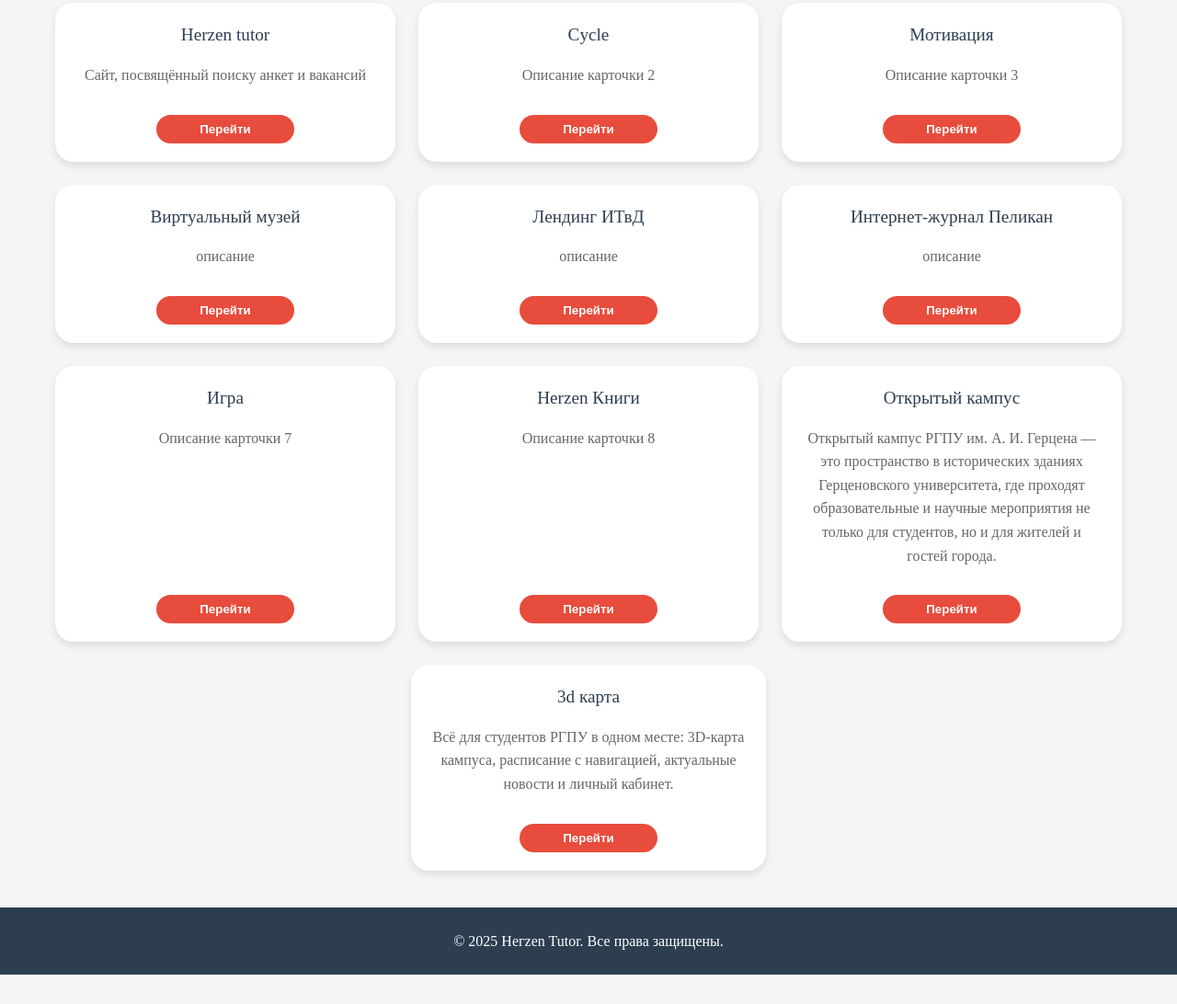
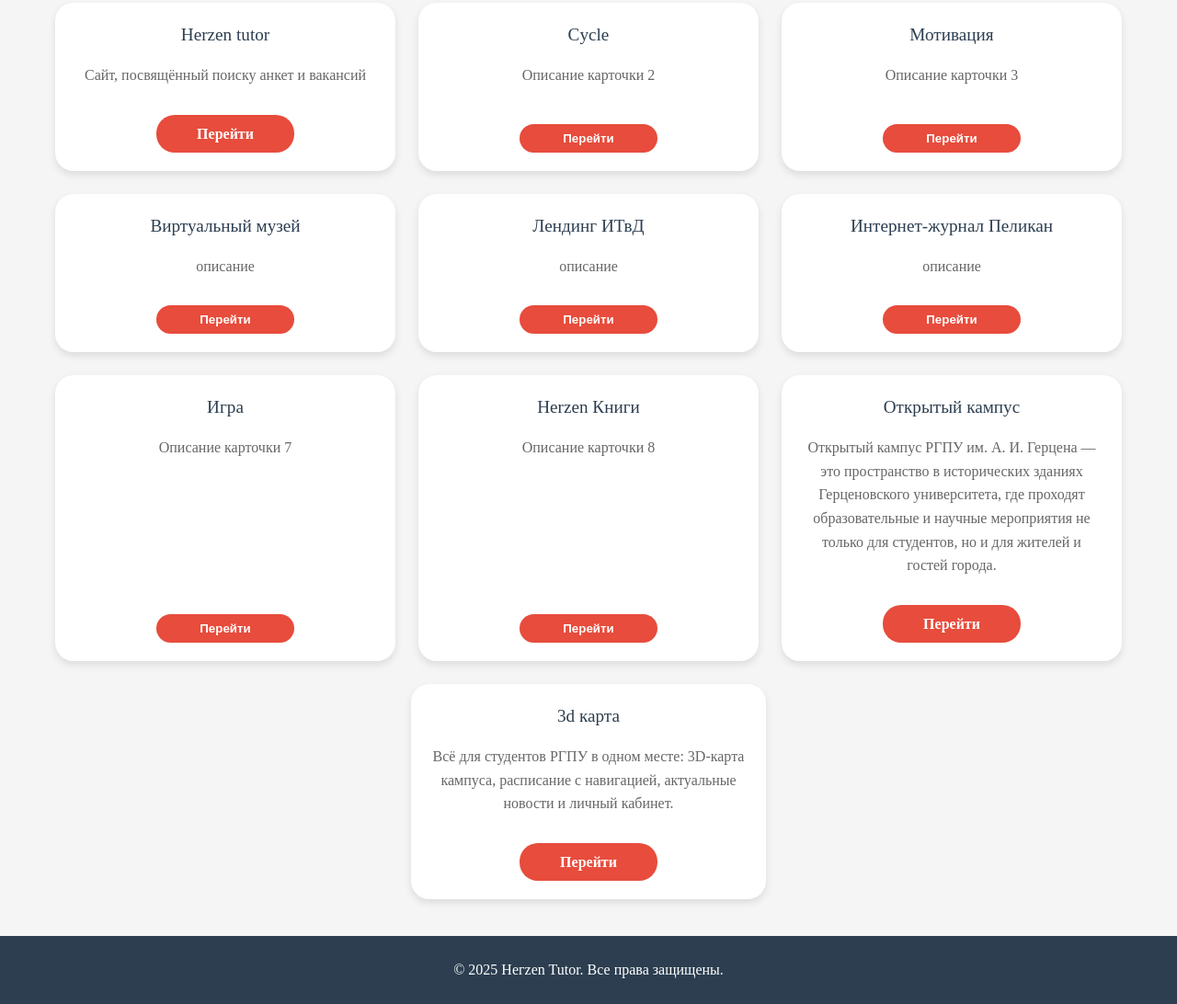
Before and after one commit to HerzenStudents-ITxD/HerzenStudents-ITxD.github.io, a plain HTML site: page index.html in a window 1280 px wide. Shown: the part 120-1212 px from the top of the page at 92% size. Before the commit the page ends 1180 px from the top, so only its background shows below. Drawn offline with Linux system fonts and the light colour scheme.

Commit message:
прверочка

```diff
--- a/index.css
+++ b/index.css
@@ -94,7 +94,14 @@
     cursor: pointer;
     width: 100%;
     max-width: 150px;
+    text-align: center;
 }
+
+/* Добавим этот стиль, чтобы ссылка-кнопка не имела подчеркивания */
+a.btn {
+    text-decoration: none;
+}
+
 
 .btn:hover {
     background-color: #c0392b;
--- a/index.html
+++ b/index.html
@@ -24,7 +24,7 @@
                         Сайт, посвящённый поиску анкет и вакансий
                     </div>
                     <div class="btn-container">
-                        <button class="btn">Перейти</button>
+                        <a href="https://itvd.online/herzen-tutor/" class="btn" target="_blank">Перейти</a>
                     </div>
                 </div>
             </div>
@@ -116,7 +116,7 @@
                         Открытый кампус РГПУ им. А. И. Герцена — это пространство в исторических зданиях Герценовского университета, где проходят образовательные и научные мероприятия не только для студентов, но и для жителей и гостей города.
                     </div>
                     <div class="btn-container">
-                        <button class="btn">Перейти</button>
+                        <a href="https://itvd.online/open-campus/" class="btn" target="_blank">Перейти</a>
                     </div>
                 </div>
             </div>
@@ -130,7 +130,7 @@
                             Всё для студентов РГПУ в одном месте: 3D-карта кампуса, расписание с навигацией, актуальные новости и личный кабинет.
                         </div>
                         <div class="btn-container">
-                            <button class="btn">Перейти</button>
+                            <a href="https://itvd.online/herzen-map/" class="btn" target="_blank">Перейти</a>
                         </div>
                     </div>
                 </div>
```
